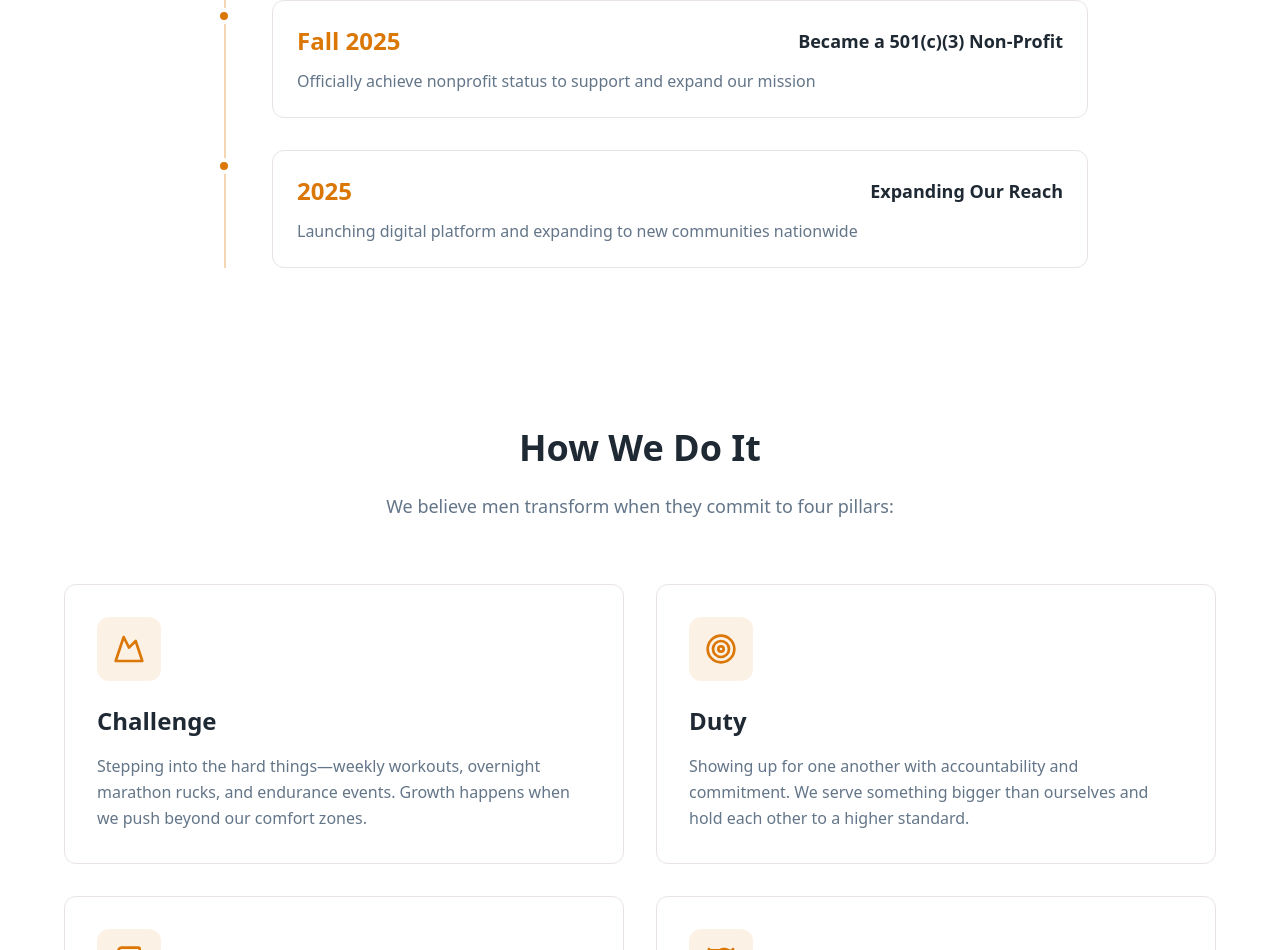
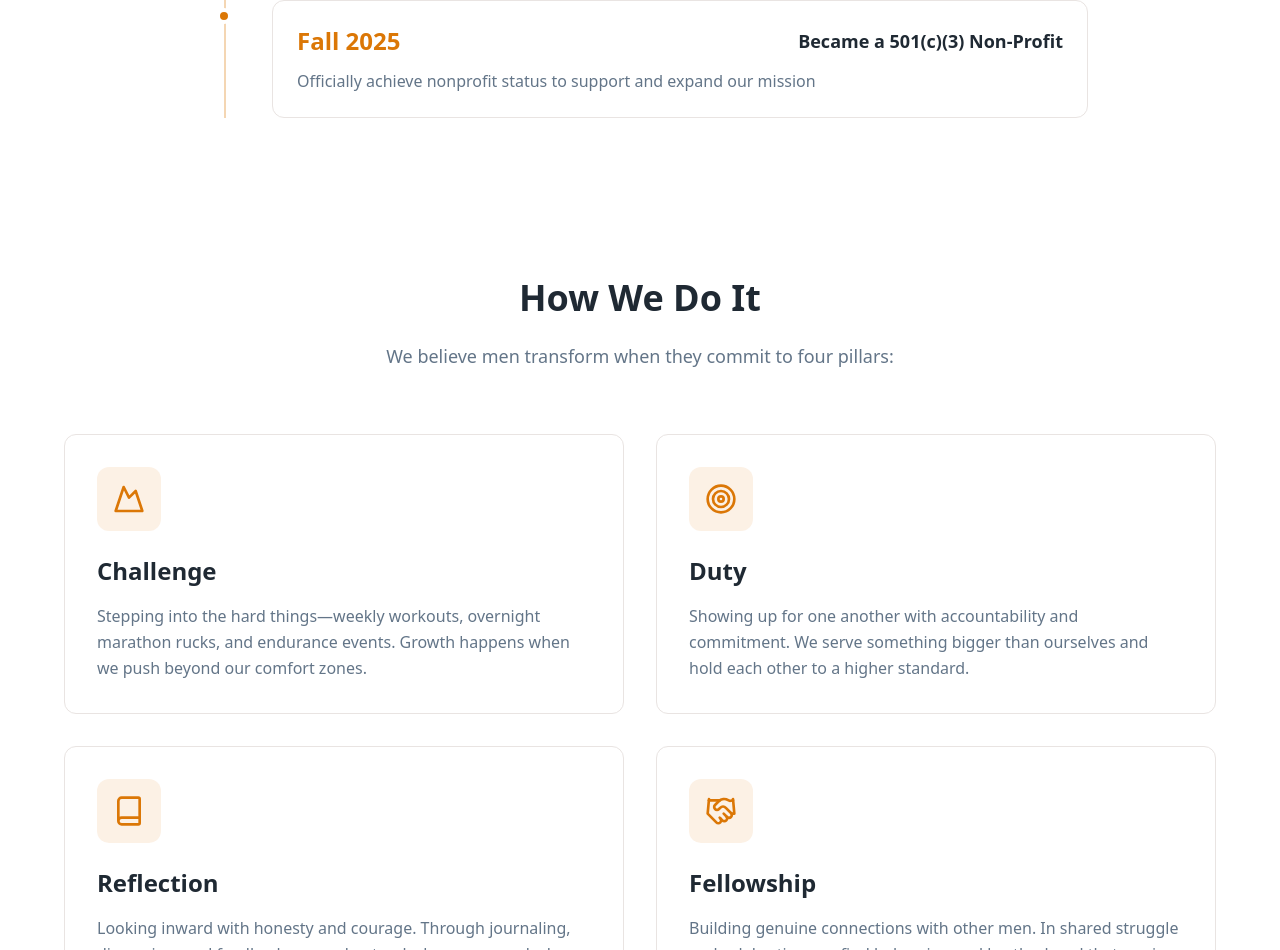
Before and after one commit to yashchitneni/men-at-gate, a React (Vite) app: page / in a window 1280 px wide. Shown: the part 3986-4936 px from the top of the page. Built offline with nearby package versions, Linux system fonts and the light colour scheme; the HTML template or start-up script is replaced by a standard one.

Commit message:
Refactor: Remove 2025 event from timeline

```diff
--- a/src/components/Story.tsx
+++ b/src/components/Story.tsx
@@ -49,11 +49,6 @@ const Story = () => {
       year: "Fall 2025",
       title: "Became a 501(c)(3) Non-Profit",
       description: "Officially achieve nonprofit status to support and expand our mission"
-    },
-    {
-      year: "2025",
-      title: "Expanding Our Reach",
-      description: "Launching digital platform and expanding to new communities nationwide"
     }
   ];
 
```
